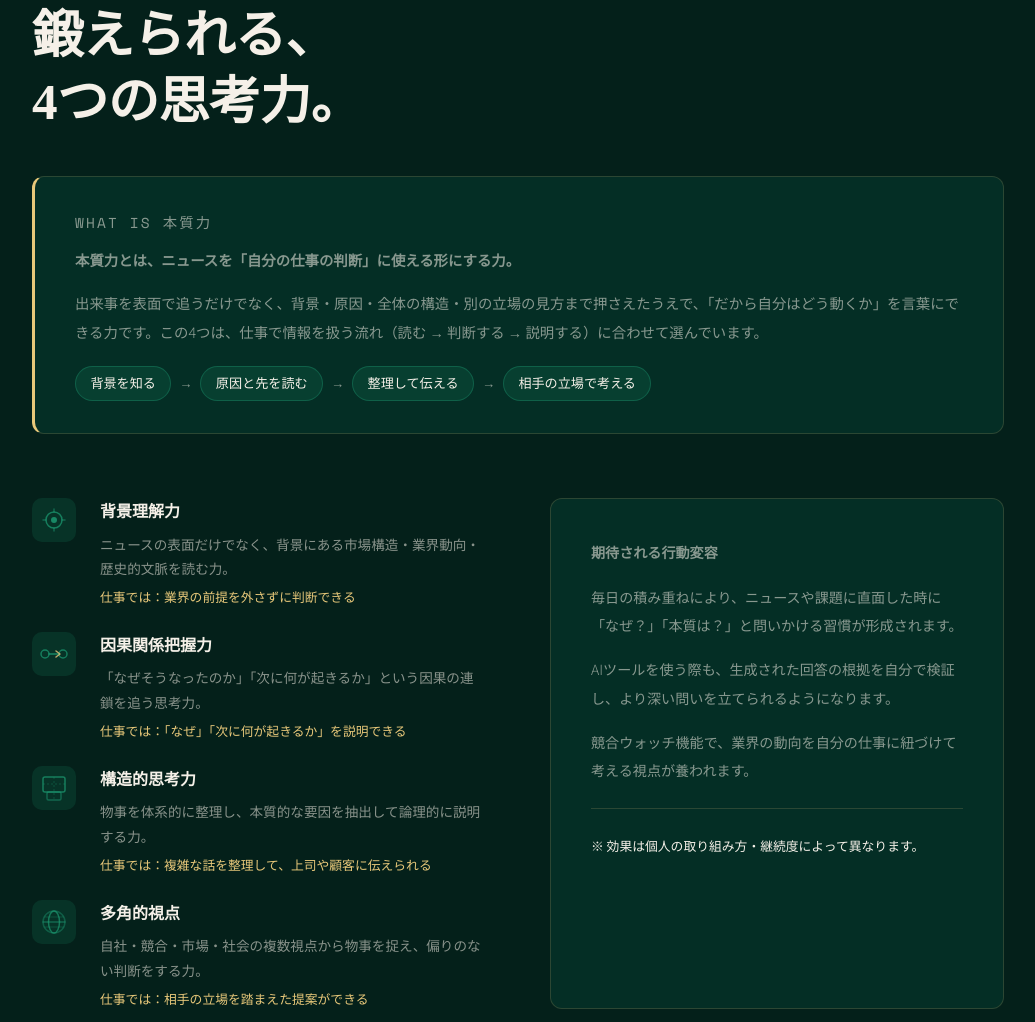
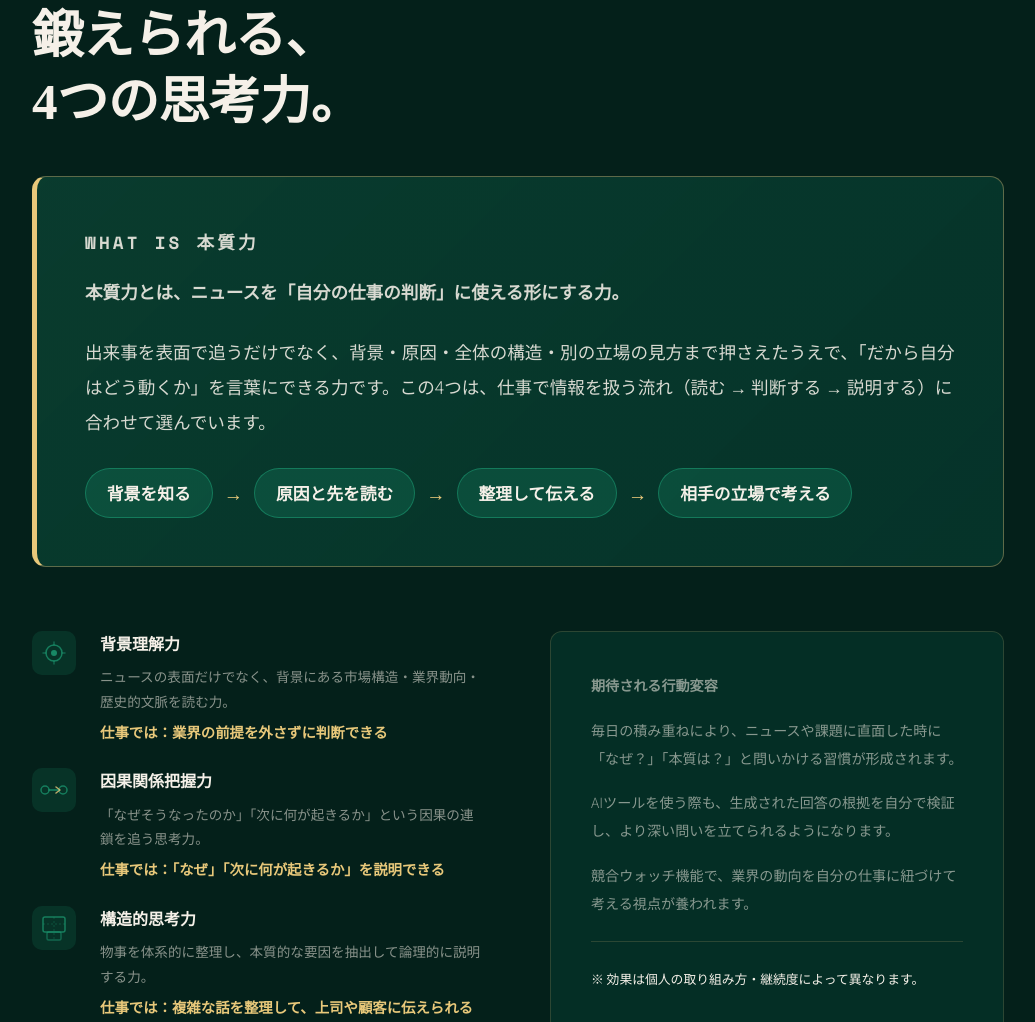
Before and after one commit to gn-kamakura/gn-kamakura.github.io, a plain HTML site: page honshitsu/index.html in a window 1280 px wide. Shown: the part 8410-9432 px from the top of the page, without its empty margins (122-1157 px from the left). Drawn offline with nearby package versions, Linux system fonts and the light colour scheme.

Commit message:
LP: 本質力の定義ブロックを大きく目立たせる

```diff
--- a/honshitsu/index.html
+++ b/honshitsu/index.html
@@ -141,14 +141,15 @@ section{position:relative;z-index:1;}
 .effect-icon{width:44px;height:44px;min-width:44px;}
 .effect-item-text h4{font-family:'Noto Serif JP',serif;font-size:1rem;font-weight:600;margin-bottom:0.3rem;}
 .effect-item-text p{font-size:0.85rem;color:var(--muted);line-height:1.8;}
-.effect-def{margin-top:2.5rem;background:rgba(8,80,65,0.3);border:1px solid var(--border);border-left:3px solid var(--gold);border-radius:12px;padding:2rem 2.5rem;}
-.effect-def-label{font-family:'Space Mono',monospace;font-size:0.65rem;letter-spacing:0.15em;color:var(--primary);margin-bottom:0.6rem;}
-.effect-def-title{font-family:'Noto Serif JP',serif;font-size:1.35rem;font-weight:700;line-height:1.6;margin-bottom:0.8rem;color:var(--text);}
-.effect-def p{font-size:0.9rem;color:var(--muted);line-height:2;}
-.effect-def-flow{display:flex;flex-wrap:wrap;gap:0.5rem;align-items:center;margin-top:1.2rem;font-size:0.82rem;color:var(--text);}
-.effect-def-flow span{background:rgba(29,158,117,0.15);border:1px solid rgba(29,158,117,0.35);border-radius:100px;padding:0.3rem 0.9rem;}
-.effect-def-flow i{color:var(--muted);font-style:normal;}
-.effect-use{display:block;margin-top:0.35rem;font-size:0.8rem;color:var(--gold);line-height:1.7;}
+.effect-def{margin-top:2.5rem;background:linear-gradient(135deg,rgba(29,158,117,0.22),rgba(8,80,65,0.4));border:1px solid rgba(200,169,110,0.45);border-left:5px solid var(--gold);border-radius:14px;padding:3rem 3rem;}
+.effect-def-label{font-family:'Space Mono',monospace;font-size:0.95rem;font-weight:700;letter-spacing:0.18em;color:var(--gold);margin-bottom:1rem;}
+.effect-def-title{font-family:'Noto Serif JP',serif;font-size:2.2rem;font-weight:700;line-height:1.55;margin-bottom:1.4rem;color:var(--text);}
+.effect-def p{font-size:1.1rem;color:var(--text);opacity:0.88;line-height:2;}
+.effect-def-flow{display:flex;flex-wrap:wrap;gap:0.7rem;align-items:center;margin-top:1.8rem;font-size:1.05rem;font-weight:600;color:var(--text);}
+.effect-def-flow span{background:rgba(29,158,117,0.22);border:1px solid rgba(29,158,117,0.55);border-radius:100px;padding:0.55rem 1.3rem;}
+.effect-def-flow i{color:var(--gold);font-style:normal;font-size:1.2rem;}
+@media(max-width:768px){.effect-def{padding:1.8rem 1.4rem;}.effect-def-title{font-size:1.5rem;}.effect-def p{font-size:1rem;}.effect-def-flow{font-size:0.9rem;}.effect-def-flow span{padding:0.45rem 1rem;}}
+.effect-use{display:block;margin-top:0.4rem;font-size:0.9rem;font-weight:600;color:var(--gold);line-height:1.7;}
 .effect-note{background:rgba(8,80,65,0.3);border:1px solid var(--border);border-radius:12px;padding:2.5rem;}
 .effect-note-title{font-family:'Noto Serif JP',serif;font-size:1.1rem;font-weight:600;margin-bottom:1.5rem;color:var(--gold);}
 .effect-note p{font-size:0.88rem;color:var(--muted);line-height:2;margin-bottom:1rem;}
```
